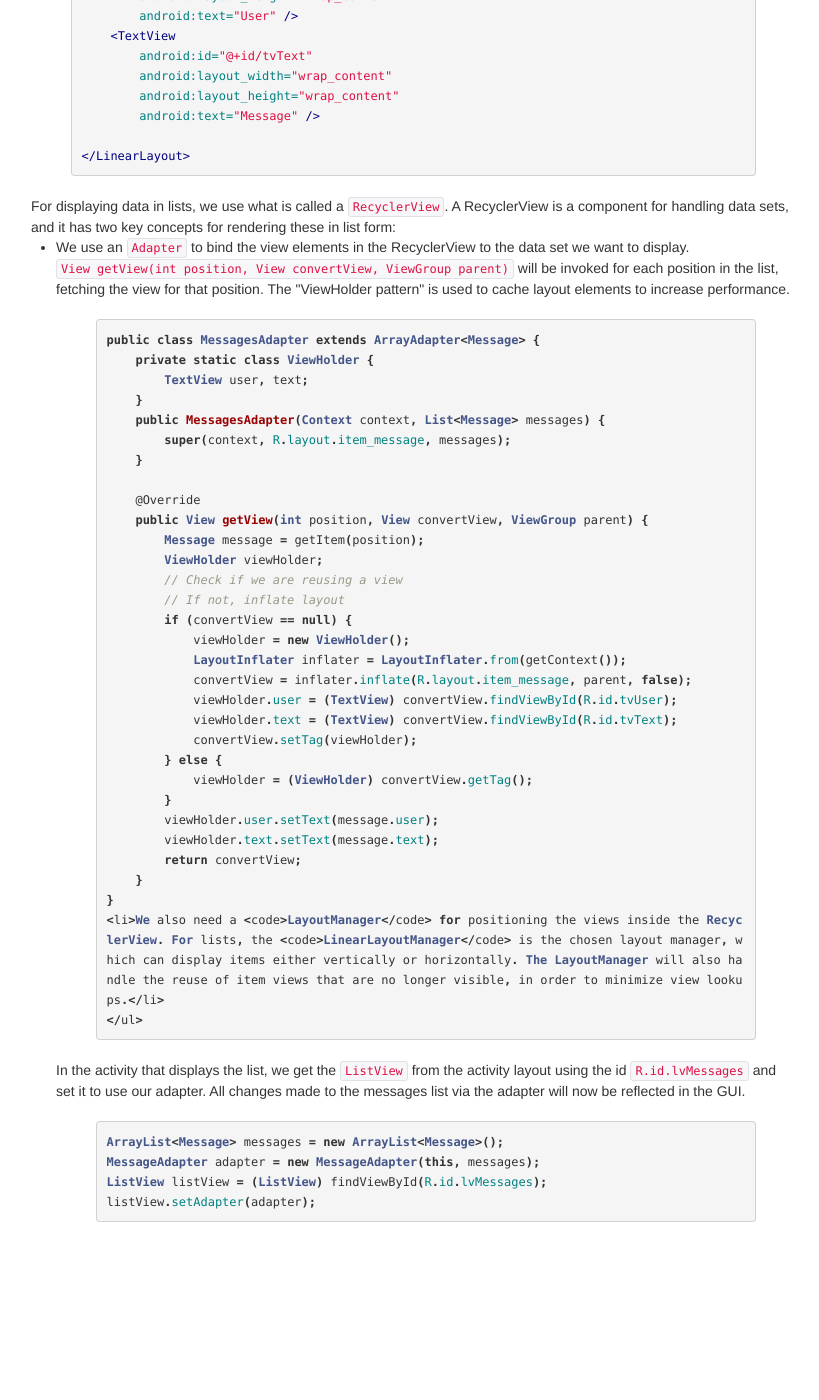
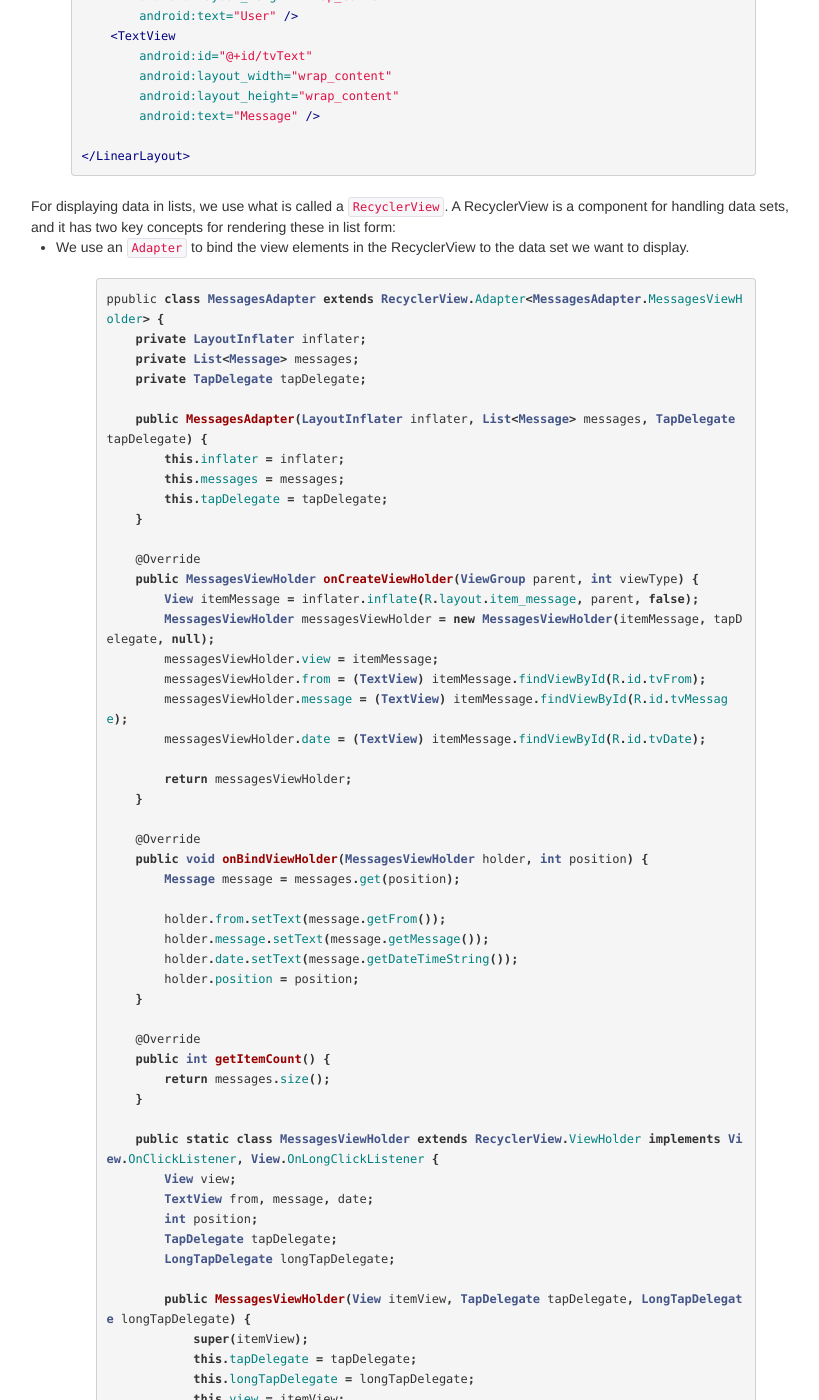
Before and after one commit to bekk/android101, a Jekyll site: the page built from docs/pages/list-recycler-view.html, in a window 1280 px wide and 1400 px high, scrolled down 627 px. Shown: the whole window, without its empty margins (29-848 px from the left). Built offline with Jekyll 4.4.1, drawn with Linux system fonts in a browser that asks for light colours; Markdown is read by kramdown in place of the engine named in the settings; before the commit the page ends 1929 px from its top, so only the background shows below that; some of the changed text lies outside the part shown.

Commit message:
Updated recycler view content

```diff
--- a/docs/pages/list-recycler-view.html
+++ b/docs/pages/list-recycler-view.html
@@ -41,42 +41,79 @@ For displaying data in lists, we use what is called a <code>RecyclerView</code>.
 <ul>
    <li>We use an <code>Adapter</code> to bind the view elements in the RecyclerView to the data set we want to display.</li>
 
- <code>View getView(int position, View convertView, ViewGroup parent)</code> will be invoked for each position in the list, fetching the view for that position. The "ViewHolder pattern" is used to cache layout elements to increase performance.
+{% highlight java %}
+ppublic class MessagesAdapter extends RecyclerView.Adapter<MessagesAdapter.MessagesViewHolder> {
+    private LayoutInflater inflater;
+    private List<Message> messages;
+    private TapDelegate tapDelegate;
 
-
-{% highlight java %}
-public class MessagesAdapter extends ArrayAdapter<Message> {
-    private static class ViewHolder {
-        TextView user, text;
-    }
-    public MessagesAdapter(Context context, List<Message> messages) {
-        super(context, R.layout.item_message, messages);
+    public MessagesAdapter(LayoutInflater inflater, List<Message> messages, TapDelegate tapDelegate) {
+        this.inflater = inflater;
+        this.messages = messages;
+        this.tapDelegate = tapDelegate;
     }
 
     @Override
-    public View getView(int position, View convertView, ViewGroup parent) {
-        Message message = getItem(position);
-        ViewHolder viewHolder;
-        // Check if we are reusing a view
-        // If not, inflate layout
-        if (convertView == null) {
-            viewHolder = new ViewHolder();
-            LayoutInflater inflater = LayoutInflater.from(getContext());
-            convertView = inflater.inflate(R.layout.item_message, parent, false);
-            viewHolder.user = (TextView) convertView.findViewById(R.id.tvUser);
-            viewHolder.text = (TextView) convertView.findViewById(R.id.tvText);
-            convertView.setTag(viewHolder);
-        } else {
-            viewHolder = (ViewHolder) convertView.getTag();
+    public MessagesViewHolder onCreateViewHolder(ViewGroup parent, int viewType) {
+        View itemMessage = inflater.inflate(R.layout.item_message, parent, false);
+        MessagesViewHolder messagesViewHolder = new MessagesViewHolder(itemMessage, tapDelegate, null);
+        messagesViewHolder.view = itemMessage;
+        messagesViewHolder.from = (TextView) itemMessage.findViewById(R.id.tvFrom);
+        messagesViewHolder.message = (TextView) itemMessage.findViewById(R.id.tvMessage);
+        messagesViewHolder.date = (TextView) itemMessage.findViewById(R.id.tvDate);
+
+        return messagesViewHolder;
+    }
+
+    @Override
+    public void onBindViewHolder(MessagesViewHolder holder, int position) {
+        Message message = messages.get(position);
+
+        holder.from.setText(message.getFrom());
+        holder.message.setText(message.getMessage());
+        holder.date.setText(message.getDateTimeString());
+        holder.position = position;
+    }
+
+    @Override
+    public int getItemCount() {
+        return messages.size();
+    }
+
+    public static class MessagesViewHolder extends RecyclerView.ViewHolder implements View.OnClickListener, View.OnLongClickListener {
+        View view;
+        TextView from, message, date;
+        int position;
+        TapDelegate tapDelegate;
+        LongTapDelegate longTapDelegate;
+
+        public MessagesViewHolder(View itemView, TapDelegate tapDelegate, LongTapDelegate longTapDelegate) {
+            super(itemView);
+            this.tapDelegate = tapDelegate;
+            this.longTapDelegate = longTapDelegate;
+            this.view = itemView;
+            view.setOnClickListener(this);
         }
-        viewHolder.user.setText(message.user);
-        viewHolder.text.setText(message.text);
-        return convertView;
+
+        @Override
+        public void onClick(View view) {
+            tapDelegate.tappedItemAtPosition(position);
+        }
+
+        @Override
+        public boolean onLongClick(View view) {
+            return longTapDelegate.longTappedItemAtPosition(position);
+        }
     }
 }
+{% endhighlight %}
+
 <li>We also need a <code>LayoutManager</code> for positioning the views inside the RecyclerView. For lists, the <code>LinearLayoutManager</code> is the chosen layout manager, which can display items either vertically or horizontally. The LayoutManager will also handle the reuse of item views that are no longer visible, in order to minimize view lookups.</li>
+{% highlight java %}
+ Layoutmanagereksempel
+{% endhighlight %}
+
 </ul>
-{% endhighlight %}
 In the activity that displays the list, we get the <code>ListView</code> from the activity layout using the id <code>R.id.lvMessages</code> and set it to use our adapter. All changes made to the messages list via the adapter will now be reflected in the GUI.
 
 {% highlight java %}
```
